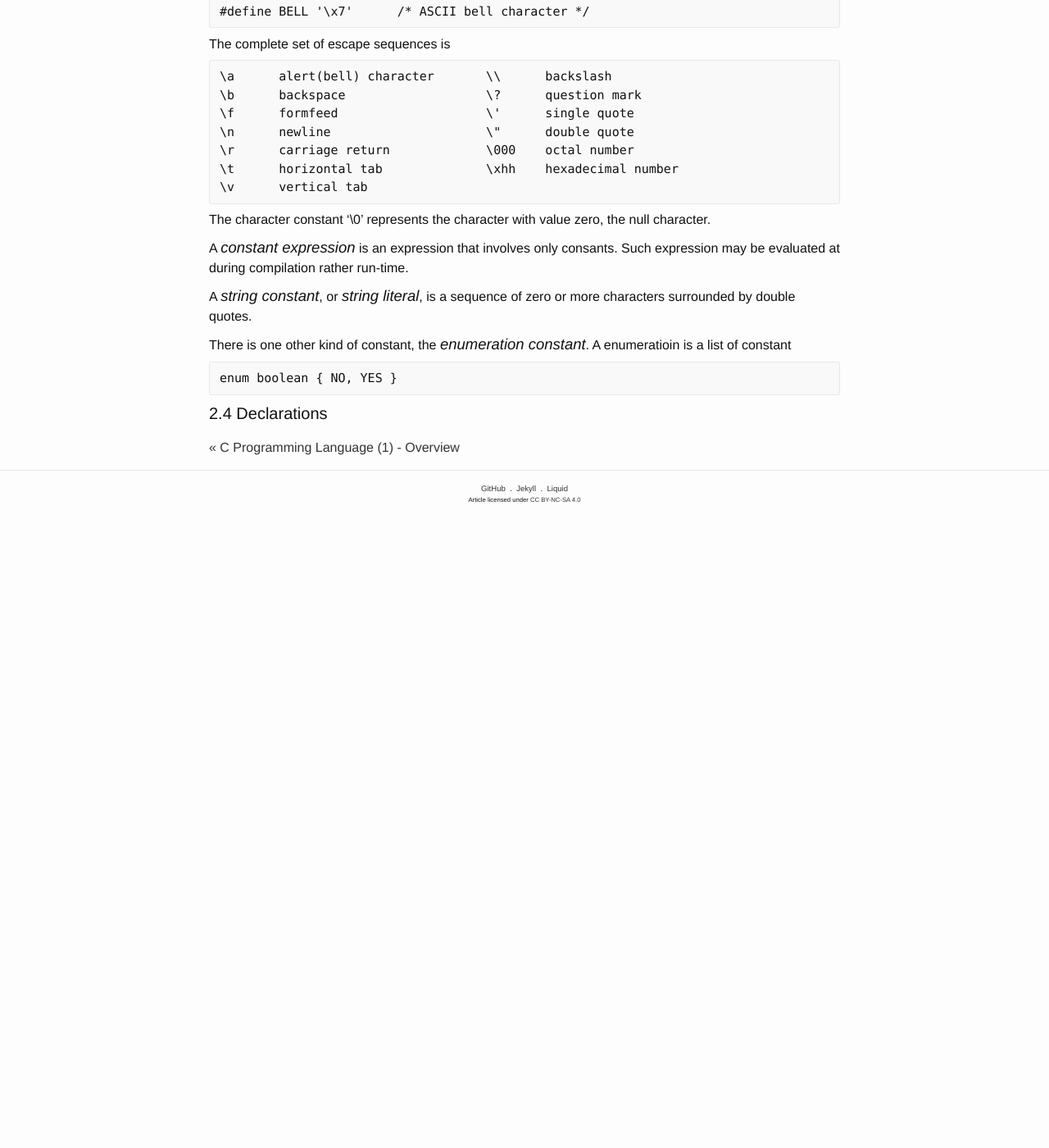
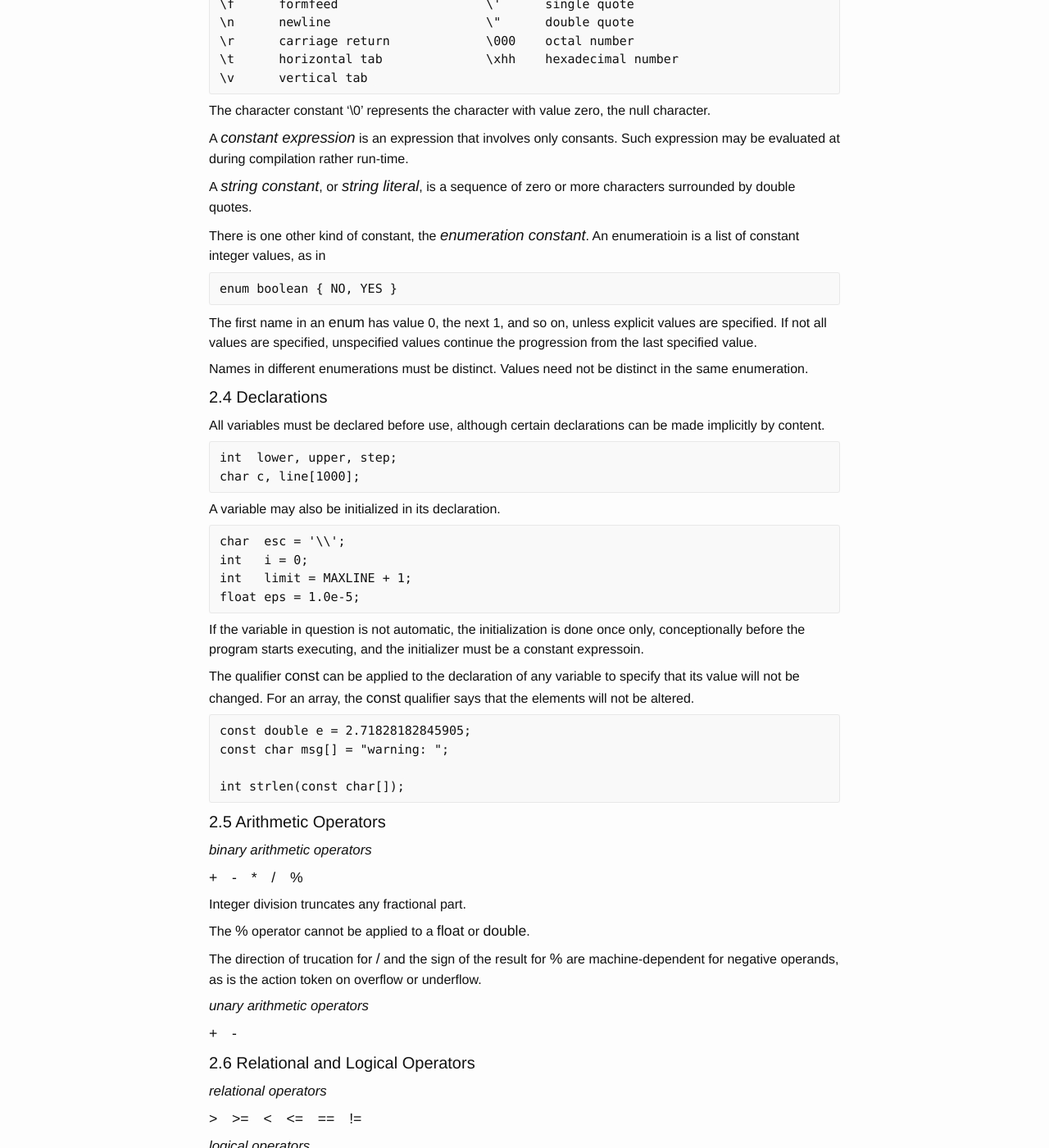
Before and after one commit to ousiax/ousiax.github.io, a Jekyll site: the page built from _posts/2016-04-15-c-programming-language-(2).md, in a window 1280 px wide and 1400 px high, scrolled down 2238 px. Shown: the whole window at 82% size. Built offline with Jekyll 4.4.1, drawn with Linux system fonts in a browser that asks for light colours; comment, search, counter and statistics services are not loaded; before the commit the page ends 2868 px from its top, so only the background shows below that; some of the changed text lies outside the part shown.

Commit message:
Update 2016-04-15-c-programming-language-(2).md

```diff
--- a/_posts/2016-04-15-c-programming-language-(2).md
+++ b/_posts/2016-04-15-c-programming-language-(2).md
@@ -88,8 +86,89 @@ A ***constant expression*** is an expression that involves only consants. Such e
 
 A ***string constant***, or ***string literal***, is a sequence of zero or more characters surrounded by double quotes.
 
-There is one other kind of constant, the ***enumeration constant***. A enumeratioin is a list of constant
+There is one other kind of constant, the ***enumeration constant***. An enumeratioin is a list of constant integer values, as in
 
     enum boolean { NO, YES }
 
+The first name in an **enum** has value 0, the next 1, and so on, unless explicit values are specified. If not all values are specified, unspecified values continue the progression from the last specified value.
+
+Names in different enumerations must be distinct. Values need not be distinct in the same enumeration.
+
 #### 2.4 Declarations
+
+All variables must be declared before use, although certain declarations can be made implicitly by content.
+
+    int  lower, upper, step;
+    char c, line[1000];
+
+A variable may also be initialized in its declaration.
+
+    char  esc = '\\';
+    int   i = 0;
+    int   limit = MAXLINE + 1;
+    float eps = 1.0e-5;
+
+If the variable in question is not automatic, the initialization is done once only, conceptionally before the program starts executing, and the initializer must be a constant expressoin.
+
+The qualifier **const** can be applied to the declaration of any variable to specify that its value will not be changed. For an array, the **const** qualifier says that the elements will not be altered.
+
+    const double e = 2.71828182845905;
+    const char msg[] = "warning: ";
+
+    int strlen(const char[]);
+
+#### 2.5 Arithmetic Operators
+
+*binary arithmetic operators*
+
+**+**&nbsp;&nbsp;&nbsp;&nbsp;**\-**&nbsp;&nbsp;&nbsp;&nbsp;**\***&nbsp;&nbsp;&nbsp;&nbsp;**/**&nbsp;&nbsp;&nbsp;&nbsp;**%**
+
+Integer division truncates any fractional part.
+
+The **%** operator cannot be applied to a **float** or **double**.
+
+The direction of trucation for **/** and the sign of the result for **%** are machine-dependent for negative operands, as is the action token on overflow or underflow.
+
+*unary arithmetic operators*
+
+**+**&nbsp;&nbsp;&nbsp;&nbsp;**\-**
+
+#### 2.6 Relational and Logical Operators
+
+*relational operators*
+
+**>**&nbsp;&nbsp;&nbsp;&nbsp;**>=**&nbsp;&nbsp;&nbsp;&nbsp;**<**&nbsp;&nbsp;&nbsp;&nbsp;**<=**&nbsp;&nbsp;&nbsp;&nbsp;**==**&nbsp;&nbsp;&nbsp;&nbsp;**!=**
+
+*logical operators*
+
+**&&**&nbsp;&nbsp;&nbsp;&nbsp;**\|\|**&nbsp;&nbsp;&nbsp;&nbsp;**!**
+
+#### 2.7 Type Conversions
+
+
+#### 2.8 Increment and Decrement Operators
+
+#### 2.9 Bitwise Operators
+
+#### 2.10 Assignment Operators and Expressions
+
+#### 2.11 Conditional Expressions
+
+#### 2.12 Precedence and Order of Evaluation
+
+    Operators                           Associativity
+    () [] -> .                          left to right
+    ! ~ ++ -- + - * (type) sizeof       right to left
+    * / %                                left to right
+    + -                                  left to right
+    << >>                               left to right
+    < <= > >=                           left to right
+    == !=                               left to right
+    &                                   left to right
+    ^                                   left to right
+    |                                   left to right
+    &&                                  left to right
+    ||                                  left to right
+    ?:                                  right to left
+    = += -= *= /= %= &= ^= |= <<= >>=   right to left
+    ,                                   left to right
```
Also changed, not shown: other parts of _posts/2016-04-15-c-programming-language-(2).md (+2 -4 lines).
